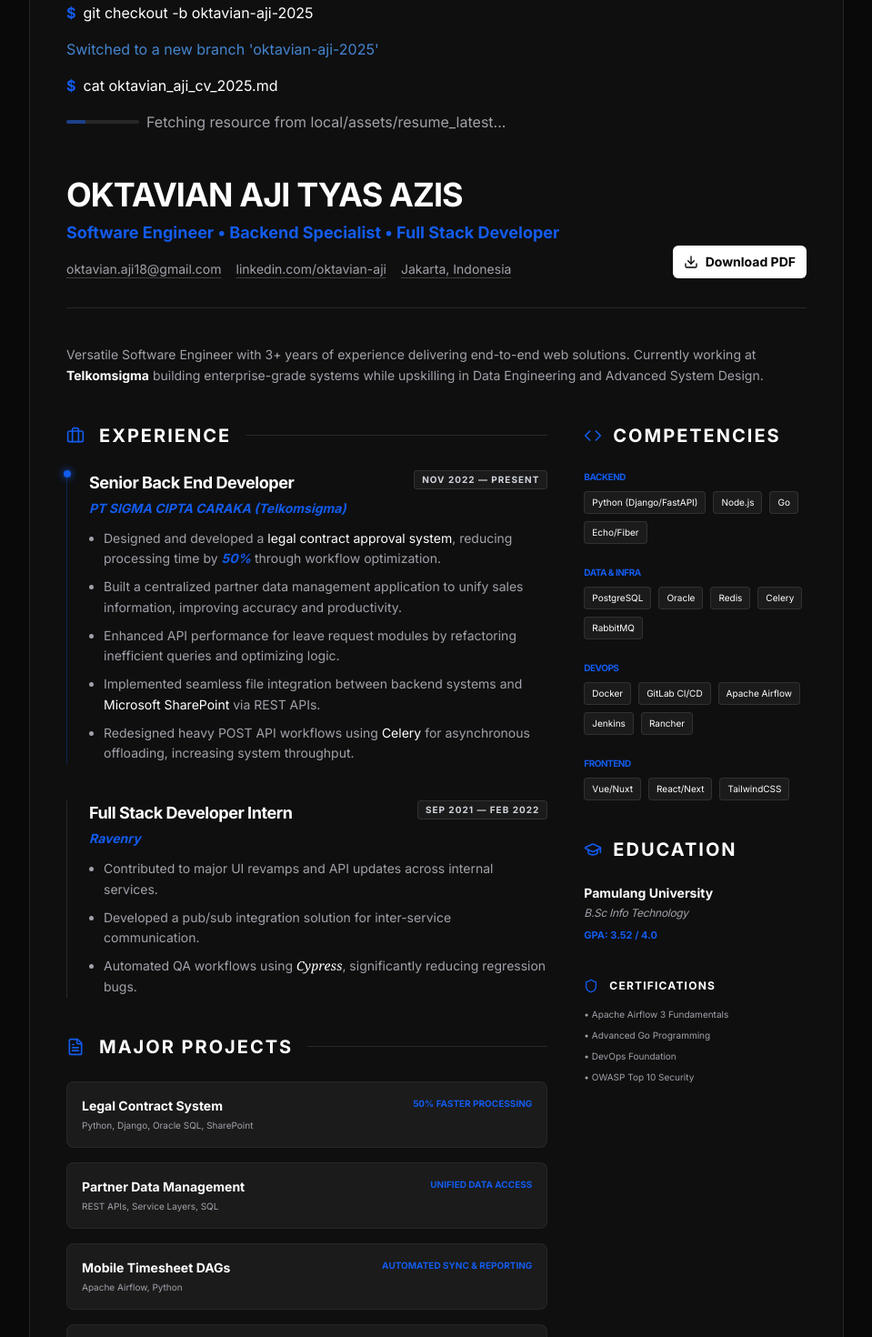
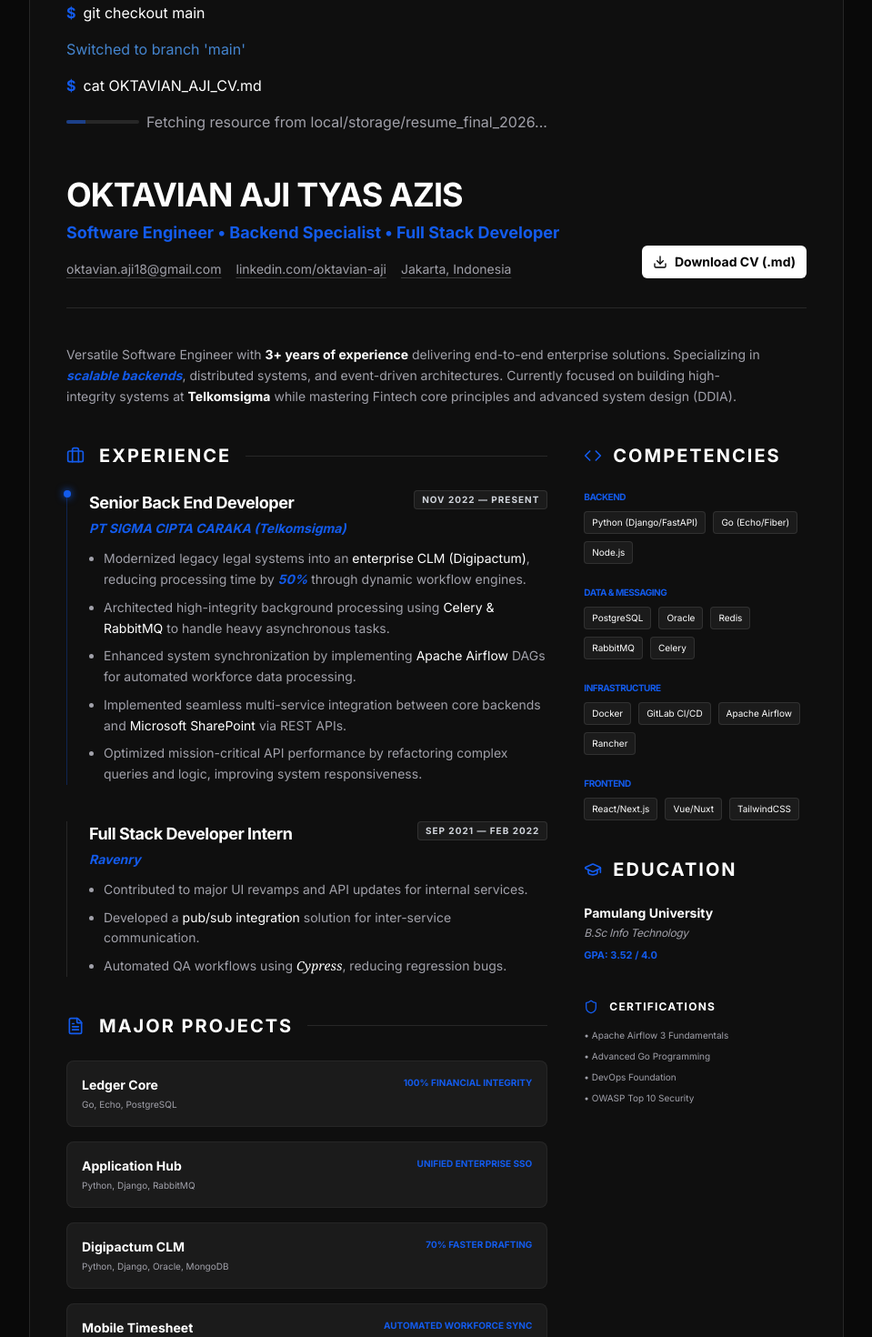
Before and after one commit to iyans018/personal-site, a Next.js app: page /resume in a window 1280 px wide. Shown: the part 240-1710 px from the top of the page at 91% size, without its empty margins (160-1119 px from the left). Built offline with nearby package versions, Linux system fonts and the light colour scheme.

Commit message:
update content resume page

```diff
--- a/app/resume/page.tsx
+++ b/app/resume/page.tsx
@@ -11,10 +11,10 @@
     const [isComplete, setIsComplete] = useState(false)
 
     const lines = [
-        { type: "command", text: "git checkout -b oktavian-aji-2025" },
-        { type: "info", text: "Switched to a new branch 'oktavian-aji-2025'" },
-        { type: "command", text: "cat oktavian_aji_cv_2025.md" },
-        { type: "fetching", text: "Fetching resource from local/assets/resume_latest..." },
+        { type: "command", text: "git checkout main" },
+        { type: "info", text: "Switched to branch 'main'" },
+        { type: "command", text: "cat OKTAVIAN_AJI_CV.md" },
+        { type: "fetching", text: "Fetching resource from local/storage/resume_final_2026..." },
     ]
 
     useEffect(() => {
@@ -102,16 +102,16 @@
                                                 <span className="flex items-center gap-1 underline underline-offset-4 decoration-white/20 hover:decoration-primary transition-colors cursor-pointer">Jakarta, Indonesia</span>
                                             </div>
                                         </div>
-                                        <a href="/CV_Oktavian_Aji_2025.pdf" download="CV_Oktavian_Aji_2025.pdf">
+                                        <a href="/OKTAVIAN_AJI_CV.md" download="OKTAVIAN_AJI_CV.md">
                                             <Button className="bg-white text-black hover:bg-white/90 font-bold gap-2 font-sans">
-                                                <Download className="h-4 w-4" /> Download PDF
+                                                <Download className="h-4 w-4" /> Download CV (.md)
                                             </Button>
                                         </a>
                                     </div>
 
                                     {/* Summary Section */}
                                     <div className="text-muted-foreground leading-relaxed text-sm max-w-3xl">
-                                        <p>Versatile Software Engineer with 3+ years of experience delivering end-to-end web solutions. Currently working at <span className="text-white font-bold">Telkomsigma</span> building enterprise-grade systems while upskilling in Data Engineering and Advanced System Design.</p>
+                                        <p>Versatile Software Engineer with <span className="text-white font-bold">3+ years of experience</span> delivering end-to-end enterprise solutions. Specializing in <span className="text-primary italic font-bold">scalable backends</span>, distributed systems, and event-driven architectures. Currently focused on building high-integrity systems at <span className="text-white font-bold">Telkomsigma</span> while mastering Fintech core principles and advanced system design (DDIA).</p>
                                     </div>
 
                                     {/* Resume Grid */}
@@ -138,11 +138,11 @@
                                                             <p className="text-sm font-bold text-primary italic">PT SIGMA CIPTA CARAKA (Telkomsigma)</p>
                                                         </div>
                                                         <ul className="text-sm text-muted-foreground list-disc list-outside ml-4 space-y-2 leading-relaxed">
-                                                            <li>Designed and developed a <span className="text-white">legal contract approval system</span>, reducing processing time by <span className="text-primary italic font-bold">50%</span> through workflow optimization.</li>
-                                                            <li>Built a centralized partner data management application to unify sales information, improving accuracy and productivity.</li>
-                                                            <li>Enhanced API performance for leave request modules by refactoring inefficient queries and optimizing logic.</li>
-                                                            <li>Implemented seamless file integration between backend systems and <span className="text-white">Microsoft SharePoint</span> via REST APIs.</li>
-                                                            <li>Redesigned heavy POST API workflows using <span className="text-white">Celery</span> for asynchronous offloading, increasing system throughput.</li>
+                                                            <li>Modernized legacy legal systems into an <span className="text-white">enterprise CLM (Digipactum)</span>, reducing processing time by <span className="text-primary italic font-bold">50%</span> through dynamic workflow engines.</li>
+                                                            <li>Architected high-integrity background processing using <span className="text-white">Celery & RabbitMQ</span> to handle heavy asynchronous tasks.</li>
+                                                            <li>Enhanced system synchronization by implementing <span className="text-white">Apache Airflow</span> DAGs for automated workforce data processing.</li>
+                                                            <li>Implemented seamless multi-service integration between core backends and <span className="text-white">Microsoft SharePoint</span> via REST APIs.</li>
+                                                            <li>Optimized mission-critical API performance by refactoring complex queries and logic, improving system responsiveness.</li>
                                                         </ul>
                                                     </div>
 
@@ -156,9 +156,9 @@
                                                             <p className="text-sm font-bold text-primary italic">Ravenry</p>
                                                         </div>
                                                         <ul className="text-sm text-muted-foreground list-disc list-outside ml-4 space-y-2 leading-relaxed">
-                                                            <li>Contributed to major UI revamps and API updates across internal services.</li>
-                                                            <li>Developed a pub/sub integration solution for inter-service communication.</li>
-                                                            <li>Automated QA workflows using <span className="text-white font-serif italic">Cypress</span>, significantly reducing regression bugs.</li>
+                                                            <li>Contributed to major UI revamps and API updates for internal services.</li>
+                                                            <li>Developed a <span className="text-white">pub/sub integration</span> solution for inter-service communication.</li>
+                                                            <li>Automated QA workflows using <span className="text-white font-serif italic">Cypress</span>, reducing regression bugs.</li>
                                                         </ul>
                                                     </div>
                                                 </div>
@@ -173,10 +173,10 @@
                                                 </div>
                                                 <div className="grid grid-cols-1 gap-4">
                                                     {[
-                                                        { name: "Legal Contract System", tech: "Python, Django, Oracle SQL, SharePoint", impact: "50% faster processing" },
-                                                        { name: "Partner Data Management", tech: "REST APIs, Service Layers, SQL", impact: "Unified data access" },
-                                                        { name: "Mobile Timesheet DAGs", tech: "Apache Airflow, Python", impact: "Automated sync & reporting" },
-                                                        { name: "ModuCommerce", tech: "Node.js, Microservices, RabbitMQ", impact: "Event-driven architecture" }
+                                                        { name: "Ledger Core", tech: "Go, Echo, PostgreSQL", impact: "100% Financial Integrity" },
+                                                        { name: "Application Hub", tech: "Python, Django, RabbitMQ", impact: "Unified Enterprise SSO" },
+                                                        { name: "Digipactum CLM", tech: "Python, Django, Oracle, MongoDB", impact: "70% Faster Drafting" },
+                                                        { name: "Mobile Timesheet", tech: "Airflow, RabbitMQ, Python", impact: "Automated Workforce Sync" }
                                                     ].map((p, i) => (
                                                         <div key={i} className="p-4 bg-white/5 rounded-lg border border-white/5 flex flex-col gap-1 hover:border-primary/30 transition-colors">
                                                             <div className="flex justify-between">
@@ -200,10 +200,10 @@
                                                 </div>
                                                 <div className="flex flex-col gap-6">
                                                     {[
-                                                        { label: "Backend", techs: ["Python (Django/FastAPI)", "Node.js", "Go", "Echo/Fiber"] },
-                                                        { label: "Data & Infra", techs: ["PostgreSQL", "Oracle", "Redis", "Celery", "RabbitMQ"] },
-                                                        { label: "DevOps", techs: ["Docker", "GitLab CI/CD", "Apache Airflow", "Jenkins", "Rancher"] },
-                                                        { label: "Frontend", techs: ["Vue/Nuxt", "React/Next", "TailwindCSS"] }
+                                                        { label: "Backend", techs: ["Python (Django/FastAPI)", "Go (Echo/Fiber)", "Node.js"] },
+                                                        { label: "Data & Messaging", techs: ["PostgreSQL", "Oracle", "Redis", "RabbitMQ", "Celery"] },
+                                                        { label: "Infrastructure", techs: ["Docker", "GitLab CI/CD", "Apache Airflow", "Rancher"] },
+                                                        { label: "Frontend", techs: ["React/Next.js", "Vue/Nuxt", "TailwindCSS"] }
                                                     ].map((item) => (
                                                         <div key={item.label} className="flex flex-col gap-2">
                                                             <p className="text-[10px] font-bold text-primary uppercase tracking-tighter">{item.label}</p>
@@ -251,7 +251,7 @@
                                     {/* Footer Message */}
                                     <div className="mt-10 pt-10 border-t border-white/5 text-center">
                                         <p className="text-xs text-muted-foreground italic font-sans text-center">
-                                            -- Last updated: 2025.12.30 --
+                                            -- Last updated: 2026.01.16 --
                                         </p>
                                     </div>
                                 </motion.div>
```
